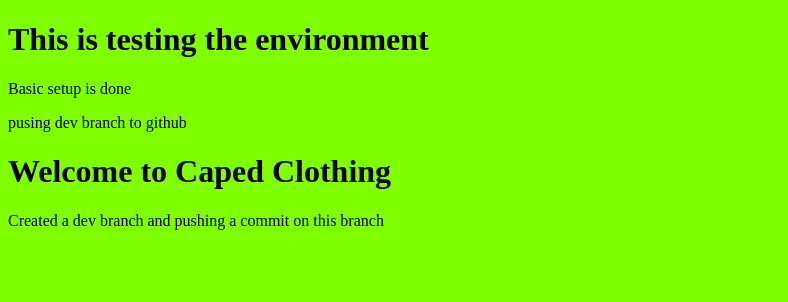
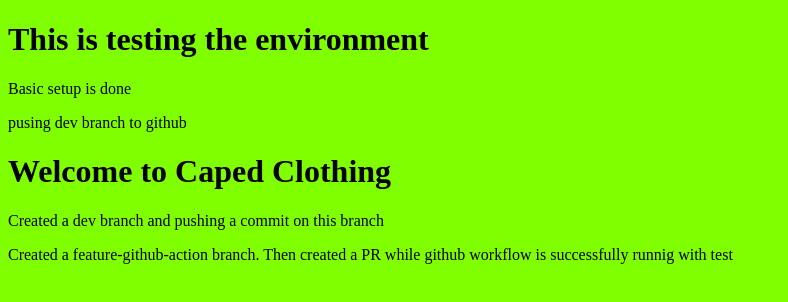
Before and after one commit to sagor9116/caped, a Gatsby site: page / in a window 1280 px wide. Shown: the whole page, without its empty margins (0-788 px from the left). Built offline with nearby package versions, Linux system fonts and the light colour scheme; Gatsby itself is replaced by a stand-in of ours.

Commit message:
add github-ci-actions and tests

```diff
--- a/src/pages/index.js
+++ b/src/pages/index.js
@@ -11,6 +11,10 @@ const IndexPage = () => {
       <div>
         <h1>Welcome to Caped Clothing</h1>
         <p>Created a dev branch and pushing a commit on this branch</p>
+        <p>
+          Created a feature-github-action branch. Then created a PR while github
+          workflow is successfully runnig with test
+        </p>
       </div>
     </main>
   )
```
Also changed, not shown: src/components/Title.jsx (added, +13 -0 lines), src/components/Title.test.js (added, +10 -0 lines), .github/workflows/CI.yml (added).
